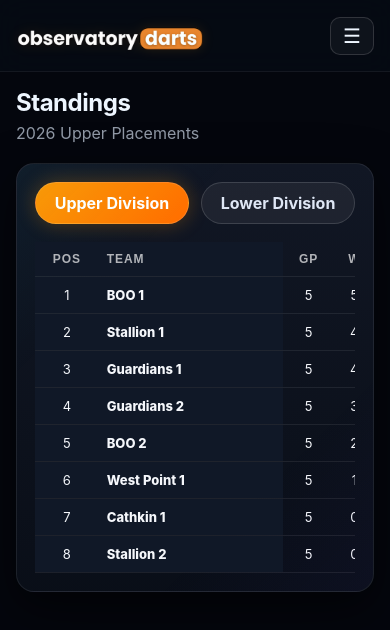
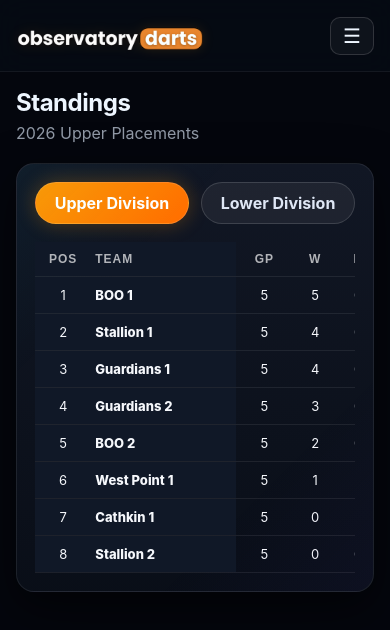
Before and after one commit to jakes007/ODA, a React app in the folder frontend/: page /competition/standings in a window 390 px wide. Shown: the top 630 px of the page. Built offline with nearby package versions, Linux system fonts and the light colour scheme; the HTML template or start-up script is replaced by a standard one.

Commit message:
fixed standings table

```diff
--- a/frontend/src/index.css
+++ b/frontend/src/index.css
@@ -968,18 +968,25 @@ textarea {
   left: 0;
   z-index: 3;
   background: #101827;
-    min-width: 44px;
+  min-width: 34px;
+  max-width: 34px;
+  padding-left: 6px;
+  padding-right: 4px;
 }
 
 .standings-table th:nth-child(2),
 .standings-table td:nth-child(2) {
   position: sticky;
-    left: 44px;
+  left: 34px;
   z-index: 3;
   background: #101827;
-    min-width: 128px;
-    max-width: 128px;
+  min-width: 92px;
+  max-width: 92px;
+  padding-left: 6px;
+  padding-right: 6px;
   text-align: left !important;
+  overflow: hidden;
+  text-overflow: ellipsis;
 }
 
   .standings-table th:first-child,
```
Lines whose indentation alone changed are shown as unchanged.
